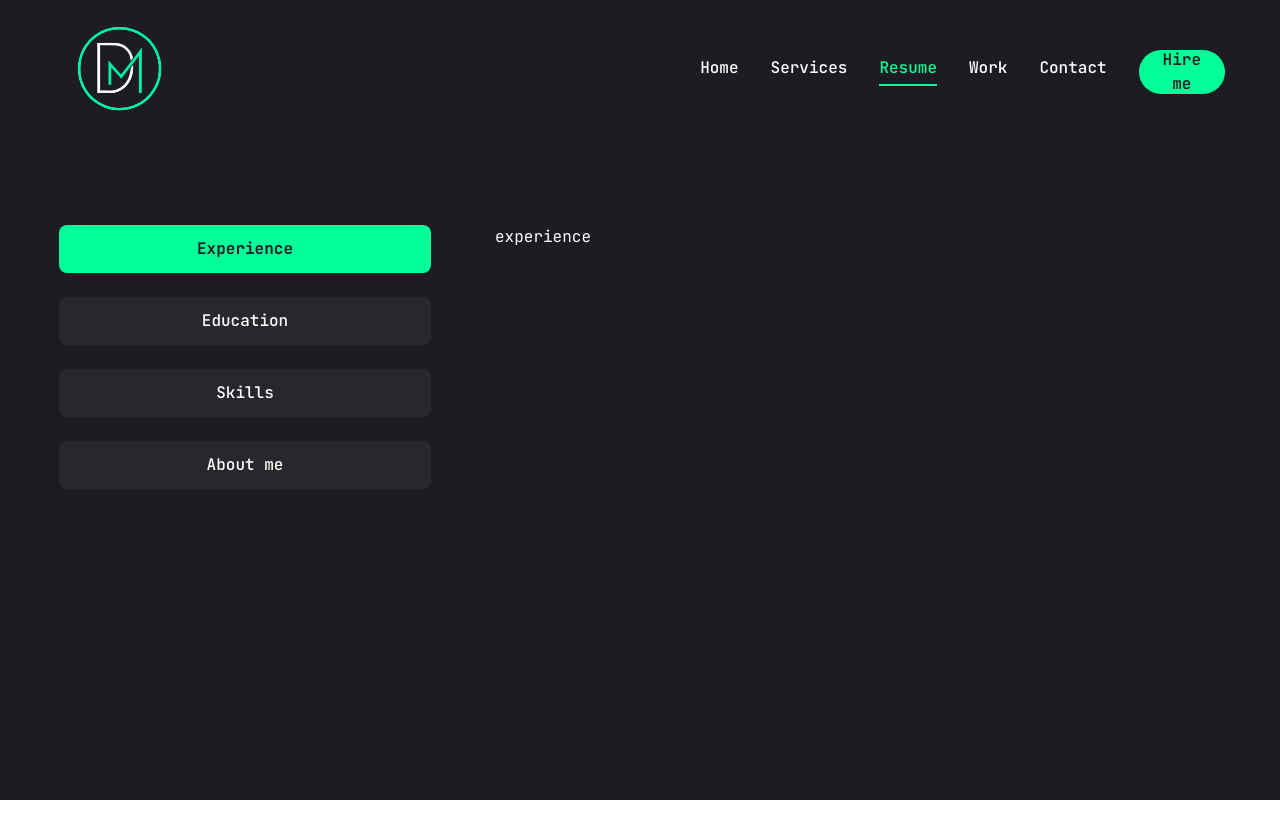
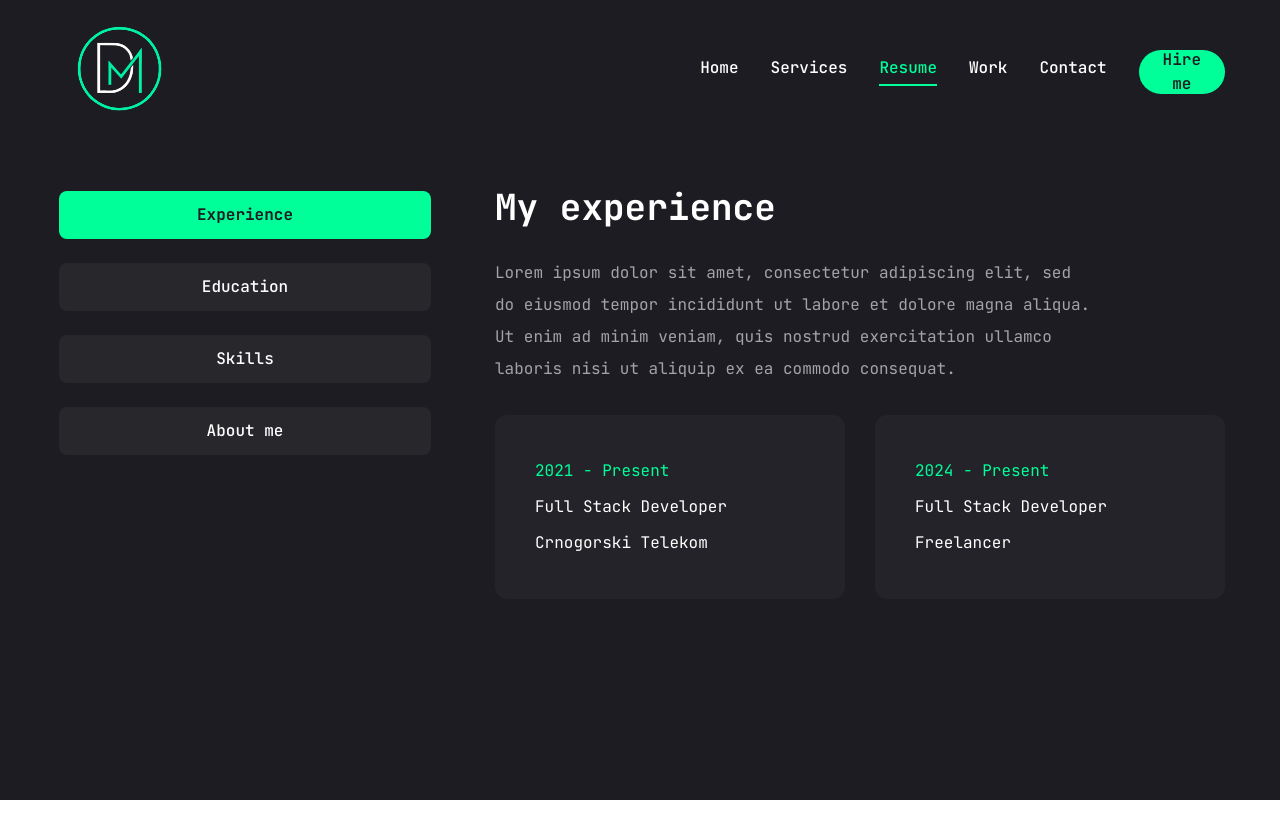
Before and after one commit to Djuro-Masonicic/MyPortfolio, a Next.js app: page /resume in a window 1280 px wide. Built offline with nearby package versions, Linux system fonts and the light colour scheme.

Commit message:
resume page

```diff
--- a/app/resume/page.jsx
+++ b/app/resume/page.jsx
@@ -63,7 +63,7 @@
       company: "Freelancer",
       postion: "Full Stack Developer",
       duration: "2024 - Present",
-    },
+    }
   ],
 };
 
@@ -131,7 +131,28 @@
 
           <div className="min-h-[70vh] w-full">
             <TabsContent value="experience" className="w-full">
-              experience
+              <div className="flex flex-col gap-[30px] text-center xl:text-left">
+                <h3 className="text-4xl font-bold">{experience.title}</h3>
+                <p className="max-w-[600px] text-white/60 mx-auto xl:mx-0" >{experience.description}</p>
+                <ScrollArea className="h-[400px]">
+                  <ul className="grid grid-cols-1 lg:grid-cols-2 gap-[30px]">
+                  {experience.items.map((item,index)=>{
+                    return (
+                      <li key={index}
+                      className="bg-[#232329] h-[184px] py-6 px-10 rounded-xl
+                      flex flex-col justify-center items-center lg:items-start gap-1">
+                        <span className="text-accent">{item.duration}</span>
+                        <h3>{item.postion}</h3>
+                        <div>
+                          <span></span>
+                          <p>{item.company}</p>
+                        </div>
+                      </li>
+                    )
+                  })}
+                  </ul>
+                </ScrollArea>
+              </div>
             </TabsContent>
             <TabsContent value="education" className="w-full">
               education
```
